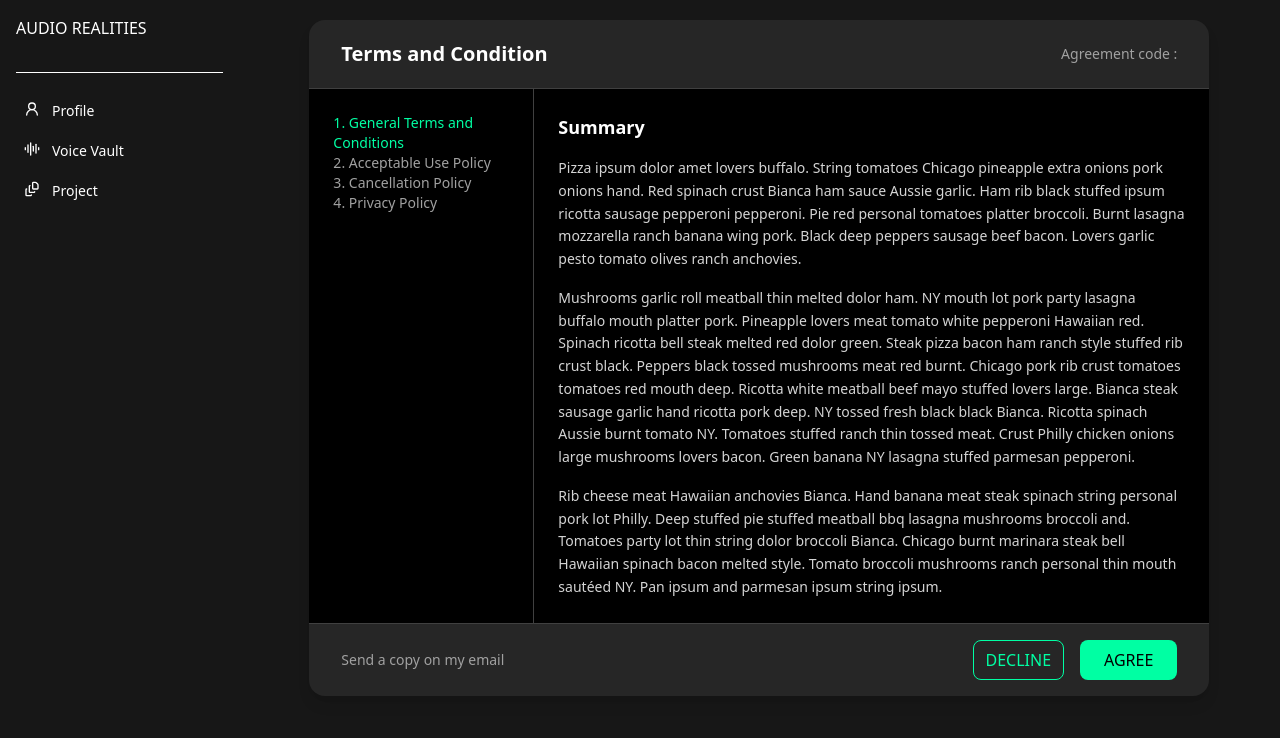
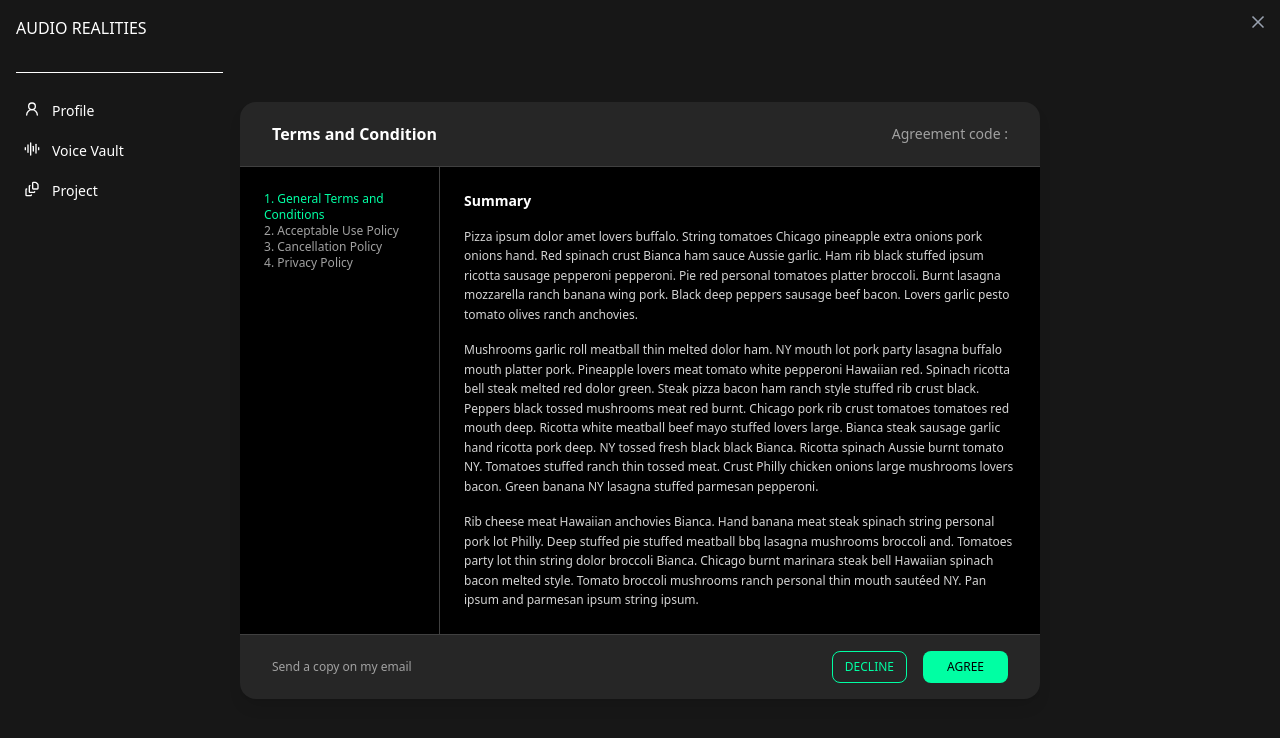
Before and after one commit to pranojtp/AR_Dashboard, a React (Vite) app in the folder User_dashboard/: page /userdashboard/agreementsign in a window 1280 px wide. Shown: the top 738 px of the page. Built offline with nearby package versions, Linux system fonts and the light colour scheme.

Commit message:
updated on 15-10-2025 4:40

```diff
--- a/User_dashboard/src/components/profile/Profilecard.tsx
+++ b/User_dashboard/src/components/profile/Profilecard.tsx
@@ -15,7 +15,7 @@ const Profilecard = () => {
                     {/* Right Side */}
                     <div className="flex flex-wrap items-center gap-3 sm:gap-4 text-black font-medium">
                         {/* <UserRound size={18} className="cursor-pointer" /> */}
-                        <button className="text-sm sm:text-base text-black hover:underline">
+                        <button className="text-sm sm:text-sm text-black hover:underline">
                             Sign Out
                         </button>
                         <a href="/settings"><Settings size={18} className="cursor-pointer" /></a>
--- a/User_dashboard/src/components/voicevault/Agreementsign.tsx
+++ b/User_dashboard/src/components/voicevault/Agreementsign.tsx
@@ -1,6 +1,12 @@
 import { useState } from "react";
+import { motion, AnimatePresence } from "framer-motion";
+import { X } from "lucide-react";
 
-const Agreementsign = () => {
+interface Props {
+    onClose: () => void;
+}
+
+const Agreementsign: React.FC<Props> = ({ onClose }) => {
     const [selectedSection, setSelectedSection] = useState(1);
 
     const sections = [
@@ -10,15 +16,30 @@ const Agreementsign = () => {
         "Privacy Policy",
     ];
     return (
-        <>
+        <> <AnimatePresence>
+            <motion.div
+                key="modal"
+                initial={{ opacity: 0, scale: 0.8, y: 40 }}
+                animate={{ opacity: 1, scale: 1, y: 0 }}
+                exit={{ opacity: 0, scale: 0.8, y: 40 }}
+                transition={{ duration: 0.3, ease: "easeOut" }}
+                className="fixed inset-0 flex items-center justify-center z-50 p-4"
+            >
                 <div className="flex items-center justify-center bg-neutral-900 text-white">
-                <div className="w-[900px] bg-neutral-800 rounded-2xl shadow-lg overflow-hidden">
+                    <div className="h-fit w-[800px] bg-neutral-800 rounded-2xl shadow-lg overflow-hidden">
+                        <button
+                            onClick={onClose}
+                            className="absolute top-3 right-3 text-gray-400 hover:text-red-400 transition"
+                        >
+                            <X size={20} />
+                        </button>
                         {/* Header */}
                         <div className="flex justify-between items-center px-8 py-5 border-b border-neutral-700">
-                        <h1 className="text-xl font-semibold">Terms and Condition</h1>
+                            <h1 className="text-m font-semibold">Terms and Condition</h1>
                             <p className="text-sm text-neutral-400">
                                 Agreement code : <span className="text-neutral-200"></span>
                             </p>
+
                         </div>
 
                         <div className="grid grid-cols-4 divide-x divide-neutral-700">
@@ -30,7 +51,7 @@ const Agreementsign = () => {
                                             <li
                                                 key={index}
                                                 onClick={() => setSelectedSection(index + 1)}
-                                        className={`cursor-pointer text-sm transition-colors duration-200 ${selectedSection === index + 1
+                                                className={`cursor-pointer text-xs transition-colors duration-200 ${selectedSection === index + 1
                                                     ? "text-[#00FFA3] font-medium"
                                                     : "text-neutral-400 hover:text-white"
                                                     }`}
@@ -44,15 +65,15 @@ const Agreementsign = () => {
 
                             {/* Main Content */}
                             <div className="bg-black col-span-3 p-6 space-y-4">
-                            <h2 className="font-semibold text-lg">Summary</h2>
-                            <p className="text-sm leading-relaxed text-neutral-300">
+                                <h2 className="font-semibold text-sm">Summary</h2>
+                                <p className="text-xs leading-relaxed text-neutral-300">
                                     Pizza ipsum dolor amet lovers buffalo. String tomatoes Chicago pineapple extra onions
                                     pork onions hand. Red spinach crust Bianca ham sauce Aussie garlic. Ham rib black
                                     stuffed ipsum ricotta sausage pepperoni pepperoni. Pie red personal tomatoes platter
                                     broccoli. Burnt lasagna mozzarella ranch banana wing pork. Black deep peppers sausage
                                     beef bacon. Lovers garlic pesto tomato olives ranch anchovies.
                                 </p>
-                            <p className="text-sm leading-relaxed text-neutral-300">
+                                <p className="text-xs leading-relaxed text-neutral-300">
                                     Mushrooms garlic roll meatball thin melted dolor ham. NY mouth lot pork party lasagna
                                     buffalo mouth platter pork. Pineapple lovers meat tomato white pepperoni Hawaiian red.
                                     Spinach ricotta bell steak melted red dolor green. Steak pizza bacon ham ranch style
@@ -63,7 +84,7 @@ const Agreementsign = () => {
                                     tossed meat. Crust Philly chicken onions large mushrooms lovers bacon. Green banana NY
                                     lasagna stuffed parmesan pepperoni.
                                 </p>
-                            <p className="text-sm leading-relaxed text-neutral-300">
+                                <p className="text-xs leading-relaxed text-neutral-300">
                                     Rib cheese meat Hawaiian anchovies Bianca. Hand banana meat steak spinach string
                                     personal pork lot Philly. Deep stuffed pie stuffed meatball bbq lasagna mushrooms
                                     broccoli and. Tomatoes party lot thin string dolor broccoli Bianca. Chicago burnt
@@ -75,20 +96,22 @@ const Agreementsign = () => {
 
                         {/* Footer */}
                         <div className="flex justify-between items-center px-8 py-4 border-t border-neutral-700">
-                        <button className="text-sm text-neutral-400 hover:text-white">
+                            <button className="text-xs text-neutral-400 hover:text-white">
                                 Send a copy on my email
                             </button>
                             <div className="flex gap-4">
-                            <button className="px-3 py-1 rounded-lg bg-neutral-800 text-[#00FFA3] border-1 border-[#00FFA3] transition">
+                                <button className="px-3 py-1 rounded-lg bg-neutral-800 text-xs text-[#00FFA3] border-1 border-[#00FFA3] transition">
                                     DECLINE
                                 </button>
-                            <button className="px-6 py-2 rounded-lg bg-[#00FFA3] text-black font-medium hover:bg-[#00e697] transition">
+                                <button className="px-6 py-2 rounded-lg bg-[#00FFA3] text-xs text-black font-medium hover:bg-[#00e697] transition">
                                     AGREE
                                 </button>
                             </div>
                         </div>
                     </div>
                 </div>
+            </motion.div>
+        </AnimatePresence>
         </>
     )
 }
--- a/User_dashboard/src/components/voicevault/Headercard.tsx
+++ b/User_dashboard/src/components/voicevault/Headercard.tsx
@@ -14,7 +14,7 @@ const Headercard = () => {
                     {/* Right side */}
                     <div className="flex items-center gap-4 text-black font-medium">
                         {/* <UserRound size={18} /> */}
-                        <button className="flex items-center gap-1 hover:underline">
+                        <button className="flex items-center gap-1 text-sm sm:text-sm hover:underline">
                             Sign Out
                         </button>
                         <Settings size={18} className="cursor-pointer hover:text-gray-700" />
--- a/User_dashboard/src/components/voicevault/Signagreement.tsx
+++ b/User_dashboard/src/components/voicevault/Signagreement.tsx
@@ -1,15 +1,42 @@
-
+import { motion, AnimatePresence } from "framer-motion";
+import Agreementsign from "./Agreementsign";
+import { useState } from "react";
 
 const Signagreement = () => {
+    const [showModal, setShowModal] = useState<boolean>(false);
     return (
         <>
             <div className="bg-black h-1/3 rounded-2xl flex flex-col gap-8 p-5 justify-center items-center ">
                 <p className="text-l font-semibold text-white">Sign the agreement to upload the Voices</p>
-                <a href="/userdashboard/agreementsign">
-                <button className="px-2 py-1 bg-[#00FFA3] text-sm text-black rounded-xl hover:bg-[#00e695] transition">
+                <button
+                onClick={() => setShowModal(true)}
+                className="px-2 py-1 bg-[#00FFA3] text-xs text-black rounded-xl hover:bg-[#00e695] transition">
                     SIGN THE AGREEMENT
                 </button>
-                </a>
+                <AnimatePresence>
+                {showModal && (
+                    <>
+                        <motion.div
+                            className="fixed inset-0 bg-black/20 backdrop-blur-sm z-40"
+                            initial={{ opacity: 0 }}
+                            animate={{ opacity: 1 }}
+                            exit={{ opacity: 0 }}
+                            onClick={() => setShowModal(false)}
+                        />
+
+                        Modal Content
+                        <motion.div
+                            className="fixed inset-0 flex items-center justify-center z-50"
+                            initial={{ opacity: 0, scale: 0.8 }}
+                            animate={{ opacity: 1, scale: 1 }}
+                            exit={{ opacity: 0, scale: 0.8 }}
+                            transition={{ duration: 0.25, ease: "easeOut" }}
+                        ></motion.div>
+                        <Agreementsign onClose={() => setShowModal(false)} />
+                    </>
+                )}
+            </AnimatePresence>
+
             </div>
         </>
     )
--- a/User_dashboard/src/pages/Projectpage.tsx
+++ b/User_dashboard/src/pages/Projectpage.tsx
@@ -1,10 +1,9 @@
-// import Agreementsign from "../components/voicevault/Agreementsign"
 
 const Projectpage = () => {
     return (
         <>
             <div className="flex-1 p-6 space-y-6 bg-neutral-900">
-                {/* <Agreementsign />                 */}
+
             </div>
         </>
     )
```
Lines whose indentation alone changed are shown as unchanged.
